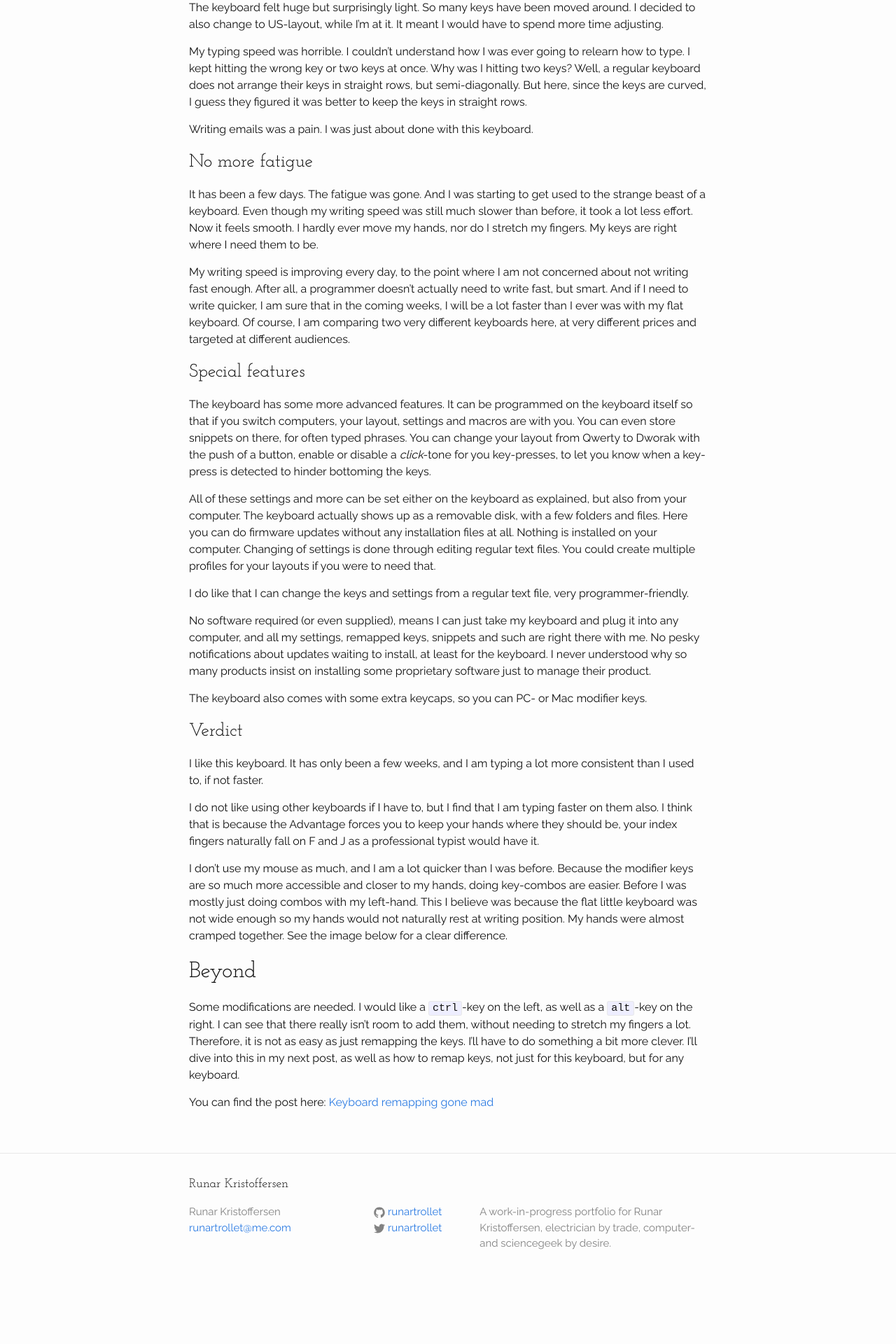
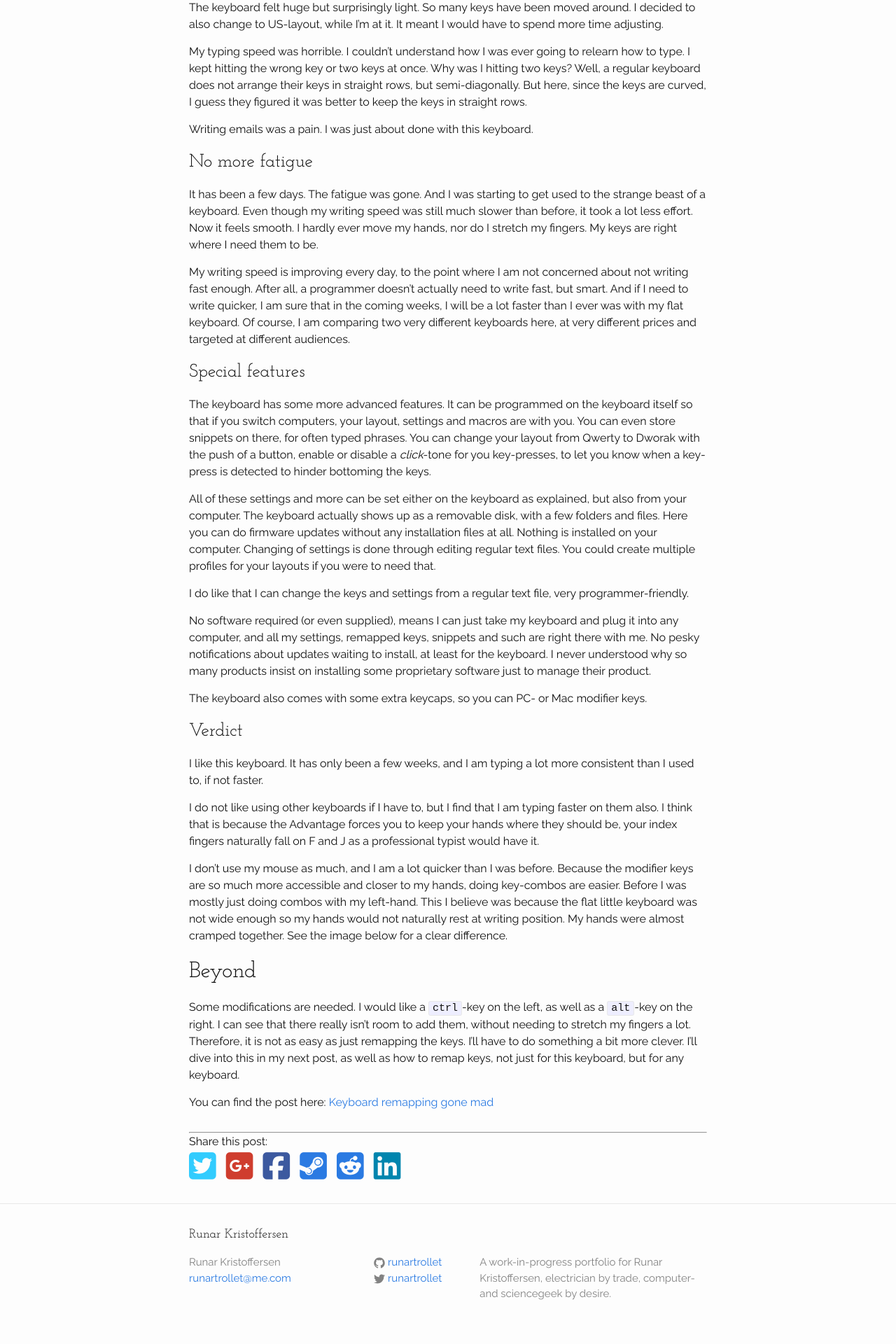
Before and after one commit to runar-rkmedia/runar_web_source, a Jekyll site: the page built from _posts/2017-03-14-Advantage.md, in a window 1280 px wide. Shown: the part 1193-3113 px from the top of the page at 70% size. Built offline with Jekyll 4.4.1, drawn with Linux system fonts in a browser that asks for light colours; nearby versions of some CDN libraries; before the commit the page ends 3041 px from its top, so only the background shows below that; grey boxes are pictures that could not be loaded.

Commit message:
Share-buttons for post

```diff
--- a/_config.yml
+++ b/_config.yml
@@ -19,7 +19,8 @@ facebook: https://www.facebook.com/runartrollet
 description: > # this means to ignore newlines until "baseurl:"
   A work-in-progress portfolio for Runar Kristoffersen, electrician by trade, computer- and sciencegeek by desire.
 baseurl: "" # the subpath of your site, e.g. /blog
-url: "" # the base hostname & protocol for your site, e.g. http://example.com
+url: "http://www.runarkristoffersen.com" # the base hostname & protocol for your site, e.g. http://example.com
+url_site: "http://www.runarkristoffersen.com" # the base hostname & protocol for your site, e.g. http://example.com
 twitter_username: runartrollet
 github_username:  runartrollet
 
--- a/_includes/head.html
+++ b/_includes/head.html
@@ -6,6 +6,7 @@
   <title>{% if page.title and page.title != 'Home' %}{{ page.title | escape }} &ndash; {% endif %}{{ site.title | escape }}</title>
   <meta name="description" content="{{ page.excerpt | default: site.description | strip_html | normalize_whitespace | truncate: 160 | escape }}">
   <link href="https://fonts.googleapis.com/css?family=Josefin+Slab:400|Raleway" rel="stylesheet">
+  <script src="https://use.fontawesome.com/ca91c8db6c.js"></script>
 
 
   <link rel="stylesheet" href="{{ "/assets/main.css" | relative_url }}">
--- a/_layouts/home.html
+++ b/_layouts/home.html
@@ -8,6 +8,12 @@ layout: default
 
   This is a work-in-progress website. Currently, it doesn't hold much, but I expect it to hold my portfolio and possibly a few blogposts.
 
+  <!-- Get the tag name for every tag on the site and set them
+  to the `site_tags` variable. -->
+  {% capture site_tags %}{% for tag in site.tags %}{{ tag | first }}{% unless forloop.last %},{% endunless %}{% endfor %}{% endcapture %}
+
+  <!-- `tag_words` is a sorted array of the tag names. -->
+  {% assign tag_words = site_tags | split:',' | sort %}
   <h1 class="page-heading">Posts</h1>
 
   {{ content }}
--- a/_layouts/post.html
+++ b/_layouts/post.html
@@ -25,3 +25,34 @@ layout: default
     {% include disqus_comments.html %}
   {% endif %}
 </article>
+<hr>
+Share this post:
+<div class="social-icons share-buttons">
+  <!-- Basic Share Links -->
+  {% capture url %}{{site.url_site}}{{page.url}}{% endcapture %}
+  {% assign title=page.title|url_encode %}
+  {% assign desc=page.excerpt|url_encode %}
+  <!-- Twitter (url, text, @mention) -->
+  <a class="fa fa-twitter-square" href="http://twitter.com/share?url={{url}}&text={{title}}&via={{site.twitter_username}}">
+  </a>
+
+  <!-- Google Plus (url) -->
+  <a class="fa fa-google-plus-square" href="https://plus.google.com/share?url={{url}}">
+  </a>
+
+  <!-- Facebook (url) -->
+  <a class="fa fa-facebook-square" href="http://www.facebook.com/sharer/sharer.php?u={{url}}">
+  </a>
+
+  <!-- StumbleUpon (url, title) -->
+  <a class="fa fa-steam-square" href="http://www.stumbleupon.com/submit?url={{url}}&title={{title}}">
+  </a>
+
+  <!-- Reddit (url, title) -->
+  <a class="fa fa-reddit-square" href="http://reddit.com/submit?url={{url}}&title={{title}}">
+  </a>
+
+  <!-- LinkedIn (url, title, summary, source url) -->
+  <a class="fa fa-linkedin-square"  href="http://www.linkedin.com/shareArticle?url={{url}}&title={{title}}&summary={{desc}}&source={{ site.url_site }}">
+  </a>
+</div>
--- a/_sass/myChanges.scss
+++ b/_sass/myChanges.scss
@@ -77,7 +77,7 @@ td {
     padding-left: 5px;
 }
 
-video{
+video {
     max-width: 100%;
 }
 
@@ -93,6 +93,7 @@ iframe {
     float: right;
     padding-left: 20px;
 }
+
 .float-left {
     float: left;
     margin-right: 20px;
@@ -108,8 +109,6 @@ float-right {
         margin: 0 auto;
     }
 }
-
-
 
 .img-circle {
     padding: 0;
@@ -179,17 +178,18 @@ float-right {
 
 .projects {
     display: -webkit-box;
-    display: -ms-flexbox;
-    /* display: flex;*/ /* Safari 6.1+ */
-    -ms-flex-wrap:wrap;
-    flex-wrap:wrap;
+    display: -ms-flexbox; /* display: flex;*/
+    /* Safari 6.1+ */
+    -ms-flex-wrap: wrap;
+    flex-wrap: wrap;
     -webkit-box-pack: justify;
     -ms-flex-pack: justify;
     justify-content: space-between;
 }
-.gap{
+
+.gap {
     &:not(:last-child) {
-    min-width:20px
+        min-width: 20px;
     }
 }
 
@@ -255,15 +255,57 @@ float-right {
         font-size: $small-font-size;
     }
 }
+
 ul.tags {
     display: inline;
 }
-ul.tags>li {
+
+ul.tags > li {
     display: inline;
+
     &:not(:last-child):after {
         content: ',';
     }
 }
-ul.tags>li>a {
+
+ul.tags > li > a {
     color: $grey-color;
 }
+
+.share-buttons {
+    // display: flex;
+    justify-content: space-between;
+}
+
+.share-buttons > a {
+    font-size: 1.8rem;
+    font-size: calc(1.2vw + 1.8rem);
+    &:not(:last-child) {
+        margin-right: 10px;
+    }
+}
+
+.social-icons .fa-facebook,
+.social-icons .fa-facebook-square {
+    color: #3C599F;
+}
+
+.social-icons .fa-github,
+.social-icons .fa-github-alt,
+.social-icons .fa-github-square {
+    color: #070709;
+}
+
+.social-icons .fa-google-plus-square {
+    color: #CF3D2E;
+}
+
+.social-icons .fa-linkedin,
+.social-icons .fa-linkedin-square {
+    color: #0085AE;
+}
+
+.social-icons .fa-twitter,
+.social-icons .fa-twitter-square {
+    color: #32CCFE;
+}
```
Lines whose indentation alone changed are shown as unchanged.
